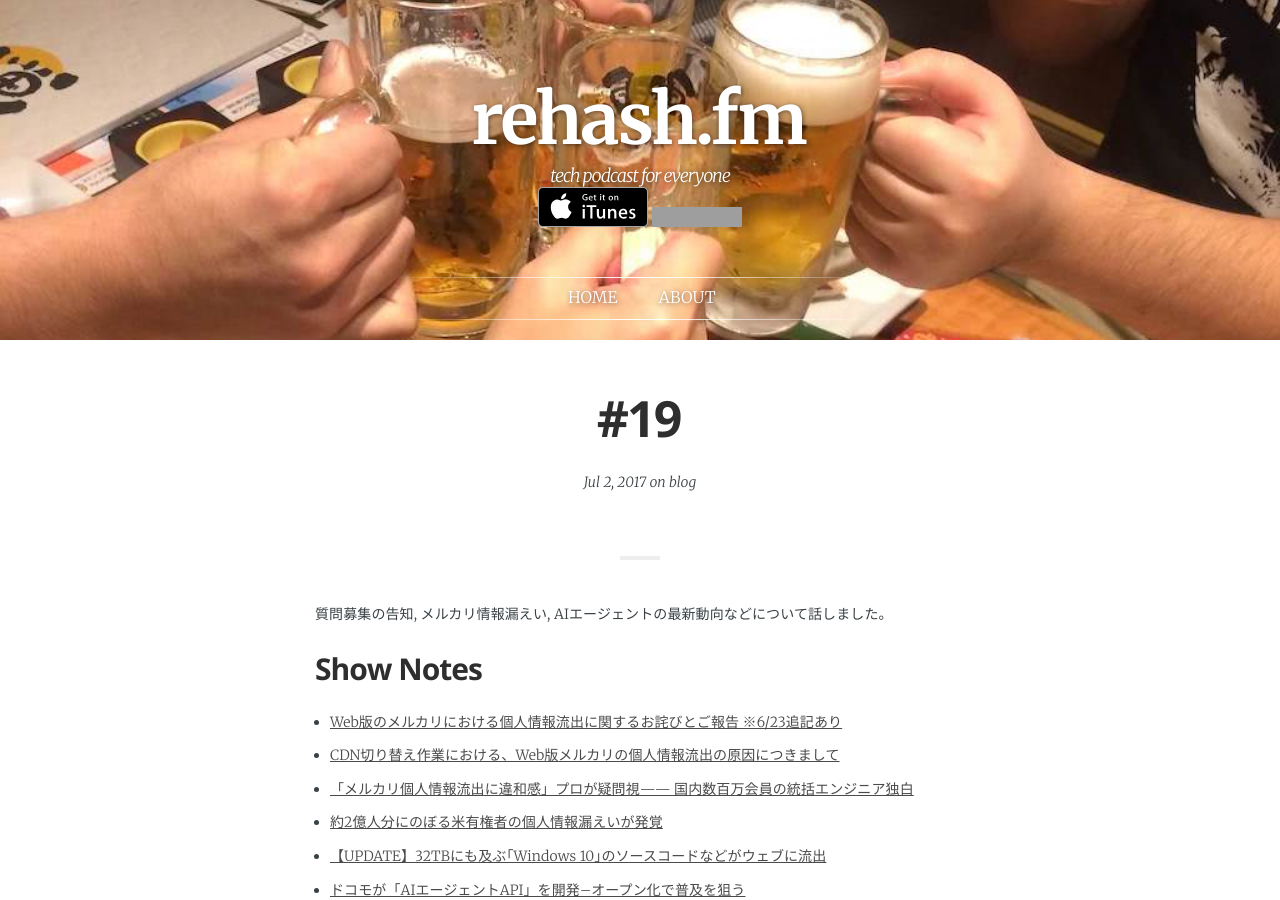
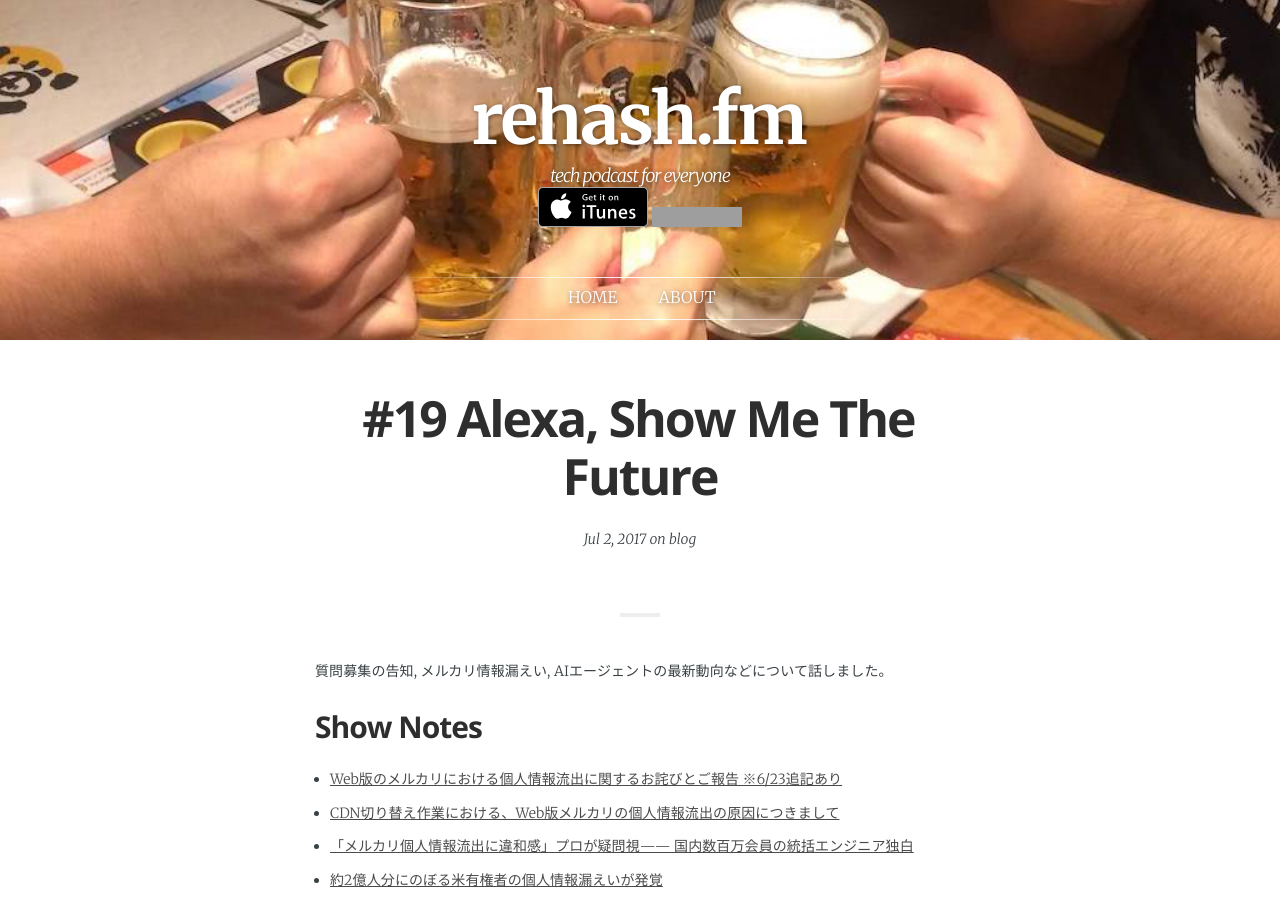
Before and after one commit to rehashfm/rehash.fm, a Jekyll site: the page built from _posts/2017-07-02-19.md, in a window 1280 px wide and 900 px high. Built offline with Jekyll 4.4.1, drawn with Linux system fonts in a browser that asks for light colours; some web fonts are replaced; grey boxes are pictures that could not be loaded.

Commit message:
add title to 19

```diff
--- a/_posts/2017-07-02-19.md
+++ b/_posts/2017-07-02-19.md
@@ -1,6 +1,6 @@
 ---
 layout:            post
-title:             "#19"
+title:             "#19 Alexa, Show Me The Future"
 date:              2017-07-02 09:00:00 +0900
 tags:              blog
 category:          Blog
```
